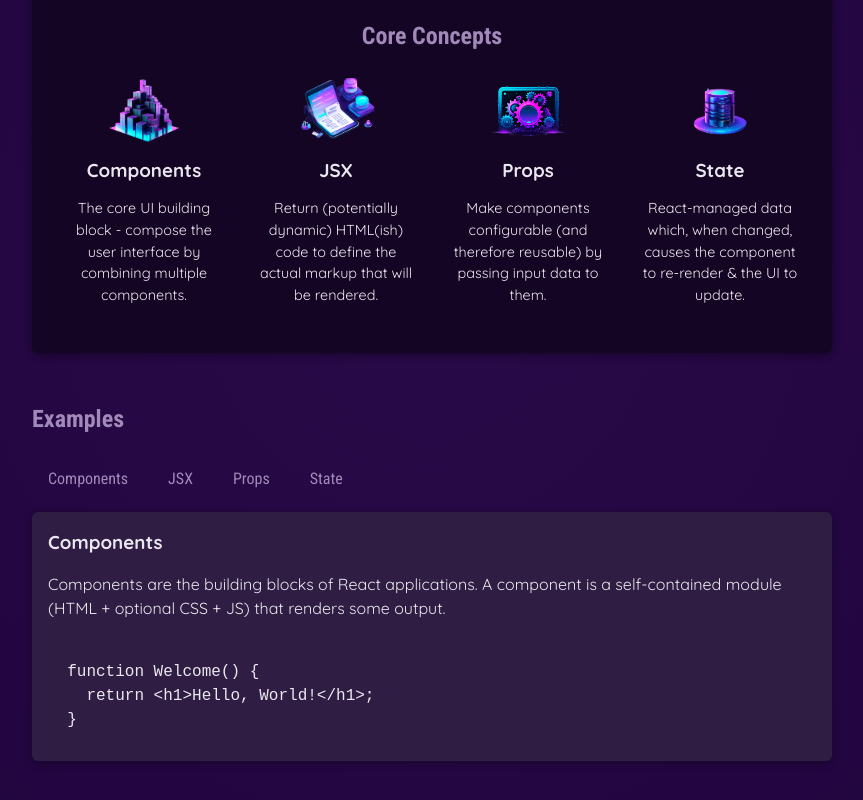
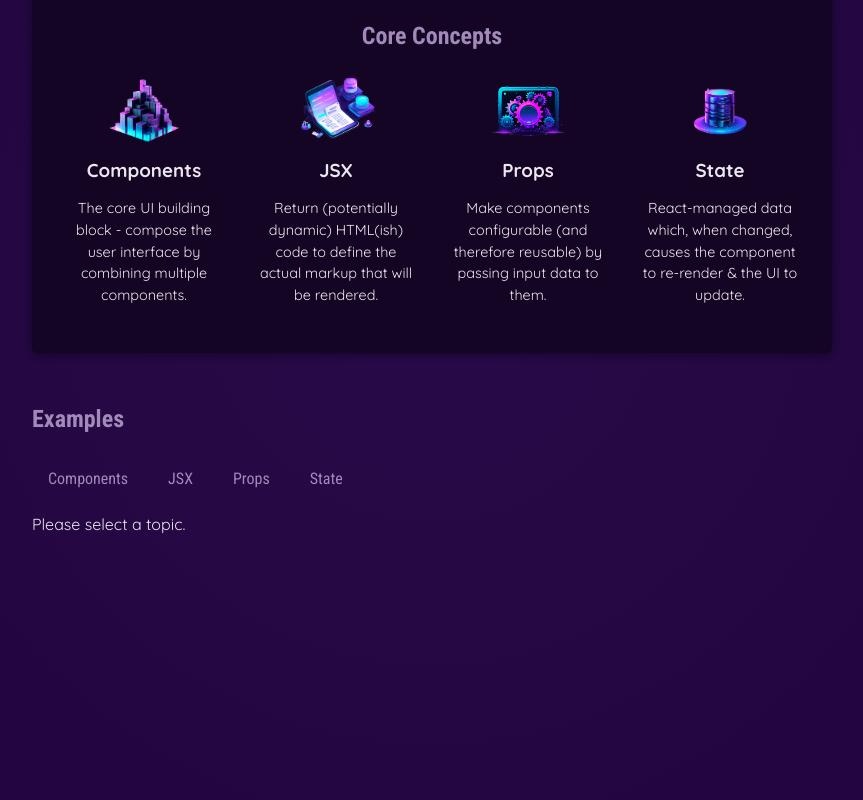
Before and after one commit to marjeckpalacpac/React---The-Complete-Guide-2024-incl-React-Router-and-Redux-, a React (Vite) app: page / in a window 1280 px wide. Shown: the part 346-1146 px from the top of the page, without its empty margins (208-1071 px from the left). Built offline with nearby package versions, Linux system fonts and the light colour scheme.

Commit message:
Rendering Content Conditionally

```diff
--- a/src/App.jsx
+++ b/src/App.jsx
@@ -8,7 +8,7 @@
 import {EXAMPLES} from './data.js'
 
 function App() {
-  const [selectedTopic, setSelectedTopic] = useState('components');
+  const [selectedTopic, setSelectedTopic] = useState();
 
   function handleSelect(selectedButton) {
     // selectedButton  => 'components', 'jsx', 'props', 'state'
@@ -17,6 +17,20 @@
   }
 
   console.log("APP COMPONENT EXECUTING")
+
+  let tabContent = <p>Please select a topic.</p>;
+  if (selectedTopic) {
+    tabContent = (<div id="tab-content">
+            <h3>{EXAMPLES[selectedTopic].title}</h3>
+            <p>{EXAMPLES[selectedTopic].description}</p>
+            <pre>
+              <code>
+                {EXAMPLES[selectedTopic].code}
+              </code>
+            </pre>
+          </div>
+    )
+  }
 
   return (
     <div>
@@ -45,15 +59,7 @@
             <TabButton onSelect={() => handleSelect('props')}>Props</TabButton>
             <TabButton onSelect={() => handleSelect('state')}>State</TabButton>
           </menu>
-          <div id="tab-content">
-            <h3>{EXAMPLES[selectedTopic].title}</h3>
-            <p>{EXAMPLES[selectedTopic].description}</p>
-            <pre>
-              <code>
-                {EXAMPLES[selectedTopic].code}
-              </code>
-            </pre>
-          </div>
+          {tabContent}
         </section>
       </main>
     </div>
```
